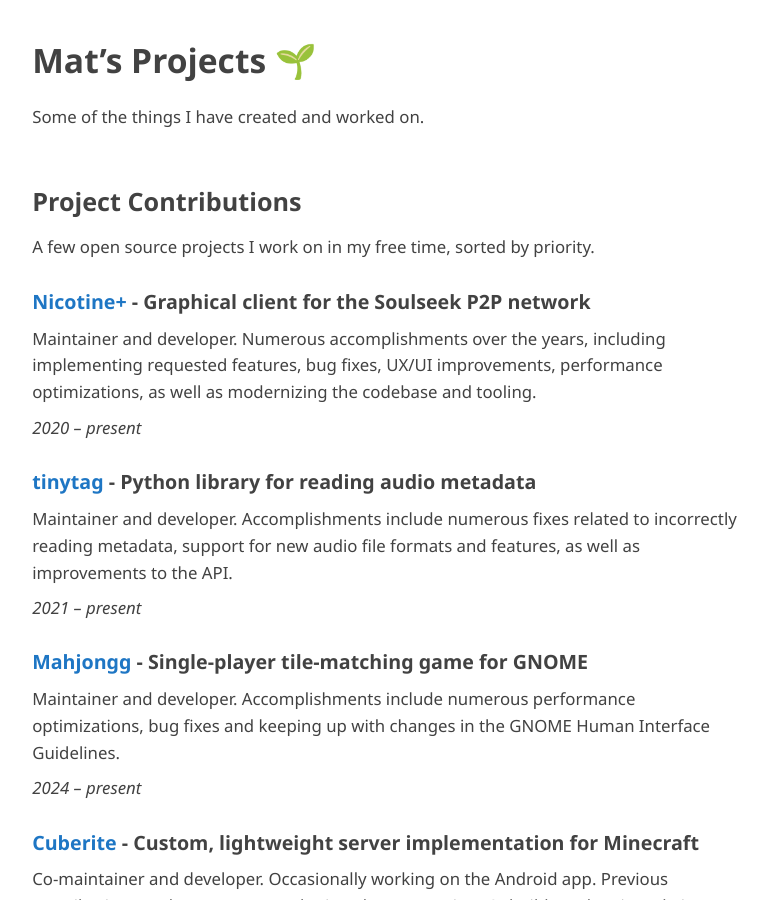
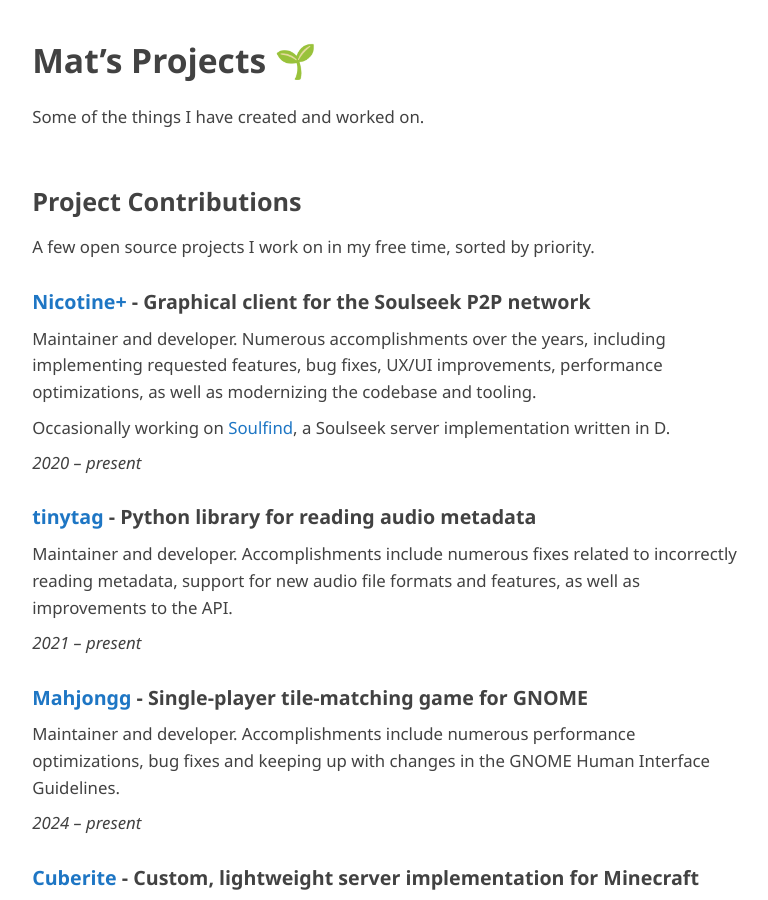
Before and after one commit to mathiascode/projects, a Jekyll site: the page built from index.md, in a window 1280 px wide and 900 px high. Shown: the whole window, without its empty margins (255-1023 px from the left). Built offline with Jekyll 4.4.1, drawn with Linux system fonts in a browser that asks for light colours; our own code applies the rules of GitHub Pages for plain Markdown files.

Commit message:
index.md: mention Soulfind

```diff
--- a/index.md
+++ b/index.md
@@ -14,6 +14,8 @@
 ### [Nicotine+](https://github.com/nicotine-plus/nicotine-plus) - Graphical client for the Soulseek P2P network
 
 Maintainer and developer. Numerous accomplishments over the years, including implementing requested features, bug fixes, UX/UI improvements, performance optimizations, as well as modernizing the codebase and tooling.
+
+Occasionally working on [Soulfind](https://github.com/soulfind-dev/soulfind), a Soulseek server implementation written in D.
 
 *2020 – present*
 
```
